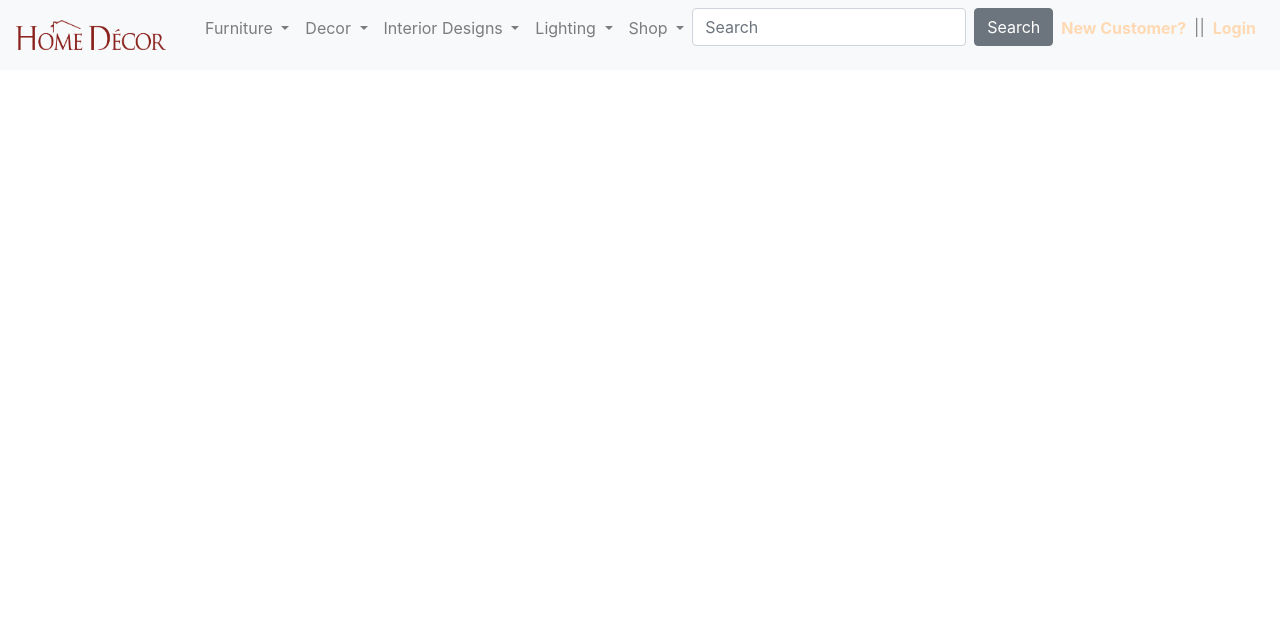
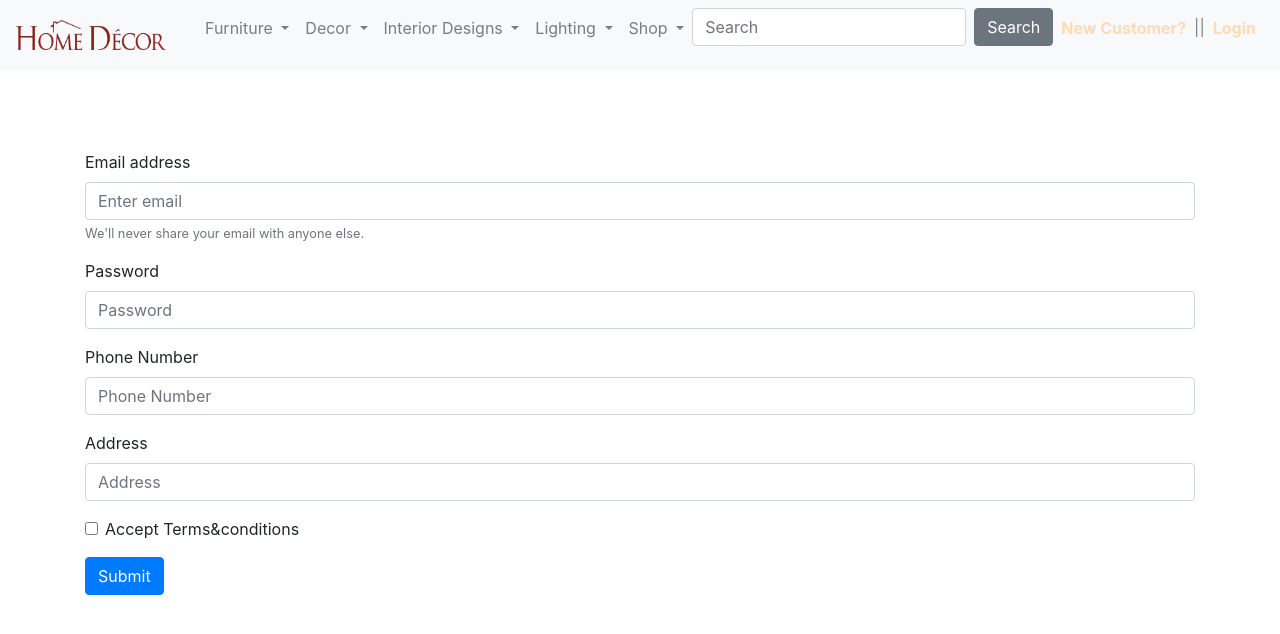
Before and after one commit to abhisheksharma28/Home-decor, a PHP site: page /register.html in a window 1280 px wide. Shown: the top 634 px of the page. Run offline with PHP 8.4, Linux system fonts and the light colour scheme.

Commit message:
added the validation to register form

```diff
--- a/register.css
+++ b/register.css
@@ -2,3 +2,7 @@
 {
 	display: block;
 }
+#top1
+{
+	margin-top: 500px;
+}
--- a/register.html
+++ b/register.html
@@ -6,6 +6,7 @@
 <meta charset="utf-8">
   <meta name="viewport" content="width=device-width, initial-scale=1">
   <link rel="stylesheet" href="https://maxcdn.bootstrapcdn.com/bootstrap/4.3.1/css/bootstrap.min.css">
+  <script src="validation.js"></script>
   <script src="https://ajax.googleapis.com/ajax/libs/jquery/3.4.1/jquery.min.js"></script>
   <script src="https://cdnjs.cloudflare.com/ajax/libs/popper.js/1.14.7/umd/popper.min.js"></script>
   <script src="https://maxcdn.bootstrapcdn.com/bootstrap/4.3.1/js/bootstrap.min.js"></script>
@@ -90,4 +91,31 @@
 </li>
   </ul>
 </nav>
-<
+<div class="container" style="margin-top: 150px;">
+  <form class="needs-validation" novalidate>
+  <div class="form-group">
+    <label for="exampleInputEmail1">Email address</label>
+    <input type="email" class="form-control" id="exampleInputEmail1" aria-describedby="emailHelp" placeholder="Enter email" required>
+    <small id="emailHelp" class="form-text text-muted">We'll never share your email with anyone else.</small>
+  </div>
+  <div class="form-group">
+    <label for="exampleInputPassword1">Password</label>
+    <input type="password" class="form-control" id="exampleInputPassword1" placeholder="Password" required>
+  </div>
+  <div class="form-group">
+    <label for="Phone1">Phone Number</label>
+    <input type="text" class="form-control" id="Phone1" placeholder="Phone Number" required>
+  </div>
+  <div class="form-group">
+    <label for="address">Address</label>
+    <input type="text" class="form-control" id="address" placeholder="Address" required>
+    <div class="valid-feedback">
+    Looks good!</div>
+  </div>
+  <div class="form-group form-check">
+    <input type="checkbox" class="form-check-input" id="exampleCheck1" required>
+    <label class="form-check-label" for="exampleCheck1">Accept Terms&conditions</label>
+  </div>
+  <button type="submit" class="btn btn-primary">Submit</button>
+</form>
+</div>
--- /dev/null
+++ b/validation.js
@@ -0,0 +1,19 @@
+
+// Example starter JavaScript for disabling form submissions if there are invalid fields
+(function() {
+  'use strict';
+  window.addEventListener('load', function() {
+    // Fetch all the forms we want to apply custom Bootstrap validation styles to
+    var forms = document.getElementsByClassName('needs-validation');
+    // Loop over them and prevent submission
+    var validation = Array.prototype.filter.call(forms, function(form) {
+      form.addEventListener('submit', function(event) {
+        if (form.checkValidity() === false) {
+          event.preventDefault();
+          event.stopPropagation();
+        }
+        form.classList.add('was-validated');
+      }, false);
+    });
+  }, false);
+})();
```
